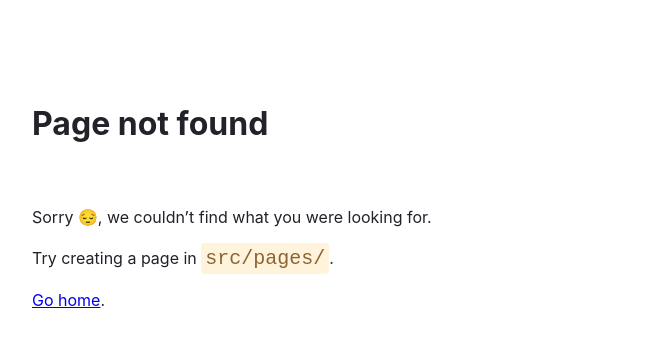
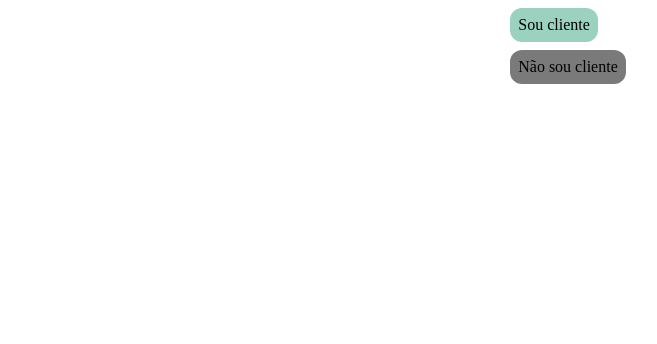
Before and after one commit to rmfcastilho/sac-gatsby, a Gatsby site: page /index/components/LandingButtons in a window 1280 px wide. Before the commit this address had no page. Shown: the whole page, without its empty margins (72-729 px from the left). Built offline with nearby package versions, Linux system fonts and the light colour scheme; Gatsby itself is replaced by a stand-in of ours.

Commit message:
Refactor pages and inner index components

```diff
--- a/src/components/Heading/Heading.component.jsx
+++ b/src/components/Heading/Heading.component.jsx
@@ -1,7 +1,8 @@
 import React from 'react';
+import { HeadingStyles } from 'constants/heading';
 
 
-const Heading = ({ children, type }) => type === 'main'
+const Heading = ({ children, type }) => type === HeadingStyles.PRIMARY
   ? <h2>{children}</h2>
   : <h3>{children}</h3>;
 
--- /dev/null
+++ b/src/constants/heading.js
@@ -0,0 +1,4 @@
+export const HeadingStyles = {
+  PRIMARY: 'primaryButton',
+  SECONDARY: 'secondaryButton',
+};
--- /dev/null
+++ b/src/pages/index/components/LandingButtons.jsx
@@ -0,0 +1,38 @@
+import React from 'react';
+
+import { LandingButtonWrapper } from './LandingButtons.styles';
+import Client from 'pages/client';
+import {ButtonStyles, ButtonTypes} from 'constants/button';
+import NonClient from 'pages/non-client';
+import Button from 'components/Button/Button.component';
+
+const landingOptions = [
+  {
+    label: 'Sou cliente',
+    target: Client,
+    buttonStyle: ButtonStyles.PRIMARY,
+  },
+  {
+    label: 'Não sou cliente',
+    target: NonClient,
+    buttonStyle: ButtonStyles.SECONDARY,
+  }
+];
+
+const LandingButtons = () => (
+  <LandingButtonWrapper>
+    {
+      landingOptions.map((option) => (
+        <Button
+          type={ButtonTypes.LINK}
+          label={option.label}
+          link={option.target}
+          buttonStyle={option.buttonStyle}
+        />)
+      )
+    }
+  </LandingButtonWrapper>
+);
+
+
+export default LandingButtons;
--- /dev/null
+++ b/src/pages/index/components/LandingButtons.styles.js
@@ -0,0 +1,11 @@
+  import styled from 'styled-components';
+
+
+export const LandingButtonWrapper = styled.div`
+  display: flex;
+  flex-direction: column;
+  gap: 0.5rem;
+  margin: 0 auto;
+  width: fit-content;
+
+`
--- a/src/pages/index/index.js
+++ b/src/pages/index/index.js
@@ -1 +1 @@
-export { default } from './landing';
+export { default } from 'pages/index/index';
```
Also changed, not shown: src/pages/index/index.jsx (added, +23 -0 lines), src/pages/index/landing.jsx (deleted, +0 -47 lines).
